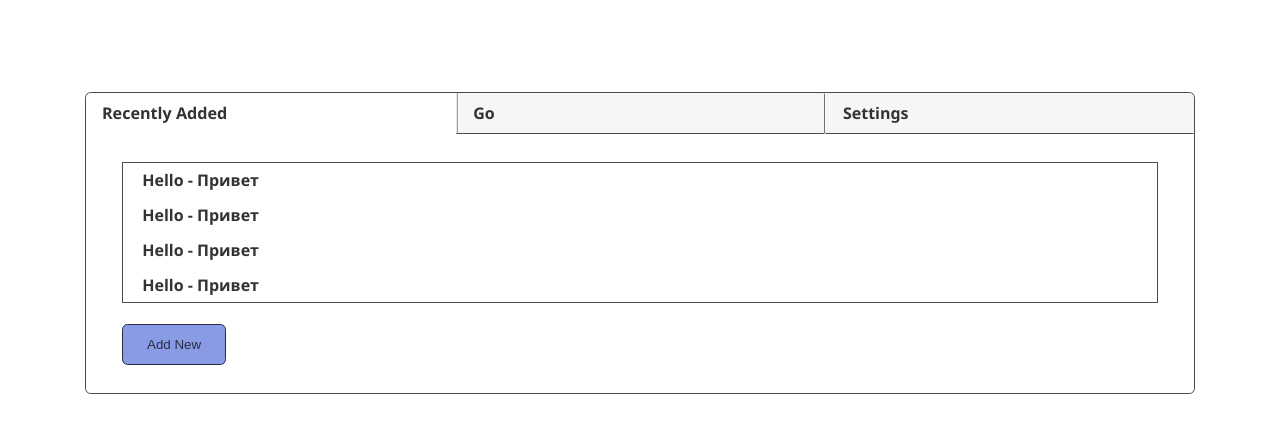
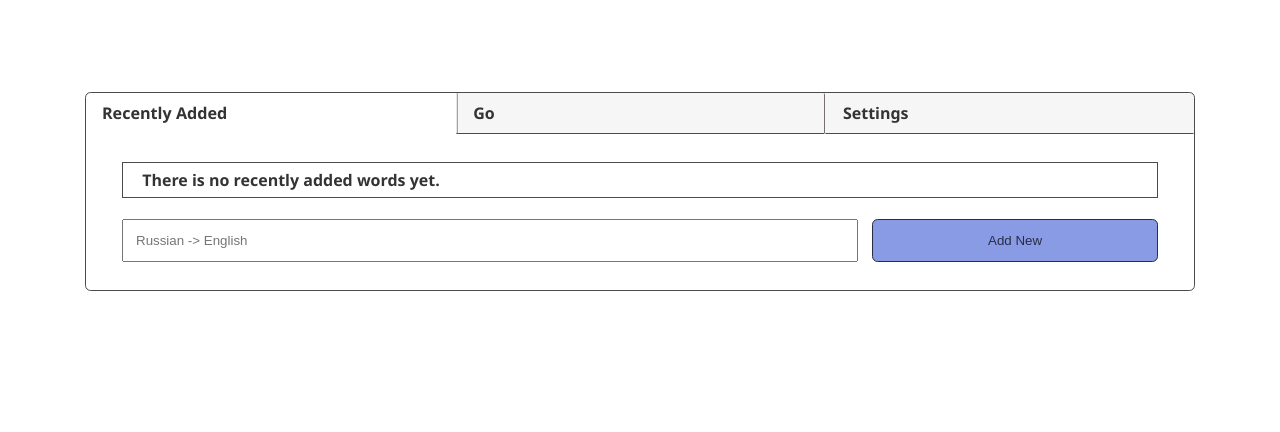
Before and after one commit to ArmoGidec/Gataullin-Ildar-otus, an Angular app in the folder angular/angular-app/: page / in a window 1280 px wide. Shown: the top 432 px of the page. Built offline with nearby package versions, Linux system fonts and the light colour scheme.

Commit message:
change component implementation + add "add-translation" field & handler for it

```diff
--- a/angular/angular-app/src/app/app.module.ts
+++ b/angular/angular-app/src/app/app.module.ts
@@ -6,6 +6,7 @@ import { AppComponent } from './app.component';
 import { RecentlyAddedComponent } from './recently-added/recently-added.component';
 import { GoComponent } from './go/go.component';
 import { SettingsComponent } from './settings/settings.component';
+import { ReactiveFormsModule } from '@angular/forms';
 
 @NgModule({
     declarations: [
@@ -14,7 +15,7 @@ import { SettingsComponent } from './settings/settings.component';
         GoComponent,
         SettingsComponent,
     ],
-    imports: [BrowserModule, HttpClientModule],
+    imports: [BrowserModule, HttpClientModule, ReactiveFormsModule],
     providers: [],
     bootstrap: [AppComponent],
 })
--- a/angular/angular-app/src/app/recently-added/recently-added.component.html
+++ b/angular/angular-app/src/app/recently-added/recently-added.component.html
@@ -1,10 +1,16 @@
 <div class="words">
-    <ul class="words__list">
+    <ul class="words__list" *ngIf="translations.length > 0; else empty">
         <li class="words__list-item" *ngFor="let translation of translations">
-            {{ translation.en }} - {{ translation.ru }}
+            {{ translation.ru }} - {{ translation.en }}
         </li>
     </ul>
-    <button class="btn words__btn">
-        Add New
-    </button>
+    <ng-template #empty>
+        <div class="words__list" >There is no recently added words yet.</div>
+    </ng-template>
+    <form [formGroup]="addTranslationForm" class="words__form" (ngSubmit)="submit()">
+        <input class="words__input" type="text" name="text" formControlName="text" placeholder="Russian -> English">
+        <button class="btn words__btn" type="submit" [disabled]="disabled">
+            Add New
+        </button>
+    </form>
 </div>
--- a/angular/angular-app/src/app/recently-added/recently-added.component.scss
+++ b/angular/angular-app/src/app/recently-added/recently-added.component.scss
@@ -1,5 +1,4 @@
 .words {
-
     &__list {
         list-style: none;
         border: 1.2px solid rgb(78, 74, 74);
@@ -15,4 +14,19 @@
             }
         }
     }
+
+    &__form {
+        display: flex;
+    }
+
+    &__input {
+        flex: 3;
+        padding: 0.75rem;
+        margin-right: 0.9rem;
+        outline: 0;
+
+        &.ng-invalid.ng-touched {
+            border: 2px solid rgb(219, 112, 112);
+        }
+    }
 }
--- a/angular/angular-app/src/app/recently-added/recently-added.component.ts
+++ b/angular/angular-app/src/app/recently-added/recently-added.component.ts
@@ -1,19 +1,61 @@
-import { Component } from '@angular/core';
+import { Component, OnInit, OnDestroy } from '@angular/core';
+import { FormGroup, FormControl, Validators, NgForm } from '@angular/forms';
+import { AddWordService } from '../add-word.service';
+import { finalize, map } from 'rxjs/operators';
+import { TranslationsStorageService } from '../translationsStorage.service';
+import { Subscription } from 'rxjs';
 
-interface ITranslation {
-    [key: string]: string;
-}
+type Translation = {
+    ru: string;
+    en: string;
+};
 
 @Component({
     selector: 'app-recently-added',
     templateUrl: './recently-added.component.html',
     styleUrls: ['./recently-added.component.scss'],
 })
-export class RecentlyAddedComponent {
-    translations: ITranslation[] = [
-        { ru: 'Привет', en: 'Hello' },
-        { ru: 'Привет', en: 'Hello' },
-        { ru: 'Привет', en: 'Hello' },
-        { ru: 'Привет', en: 'Hello' },
-    ];
+export class RecentlyAddedComponent implements OnInit, OnDestroy {
+    translations: Translation[] = [];
+    private translationsStorage$: Subscription;
+
+    constructor(
+        private translationsStorage: TranslationsStorageService,
+        private addWordService: AddWordService
+    ) {}
+
+    ngOnInit() {
+        this.translationsStorage$ = this.translationsStorage.translations$
+            .pipe(
+                map((translationsObj) =>
+                    Object.entries(translationsObj).map(([ru, en]) => ({
+                        ru,
+                        en,
+                    }))
+                )
+            )
+            .subscribe((translations) => (this.translations = translations));
+    }
+
+    ngOnDestroy() {
+        this.translationsStorage$.unsubscribe();
+    }
+
+    addTranslationForm = new FormGroup({
+        text: new FormControl('', [Validators.required]),
+    });
+
+    disabled = false;
+
+    submit() {
+        if (this.addTranslationForm.status === 'INVALID') {
+            return;
+        }
+
+        this.disabled = true;
+        this.addWordService
+            .add(this.addTranslationForm.get('text').value)
+            .pipe(finalize(() => (this.disabled = false)))
+            .subscribe(() => this.addTranslationForm.reset());
+    }
 }
--- a/angular/angular-app/src/styles.scss
+++ b/angular/angular-app/src/styles.scss
@@ -59,6 +59,11 @@ body {
     & + & {
         margin-left: 1rem;
     }
+
+    &:disabled {
+        background-color: rgb(54, 57, 73);
+        cursor: not-allowed;
+    }
 }
 
 .input-wrapper {
```
